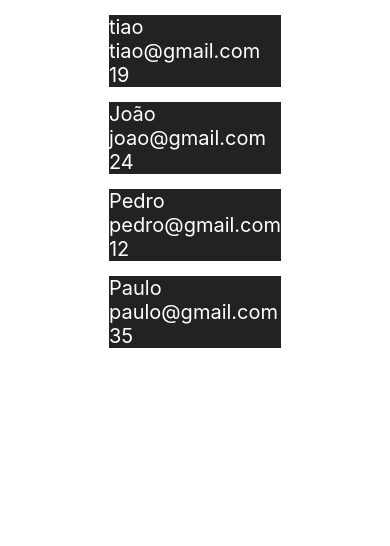
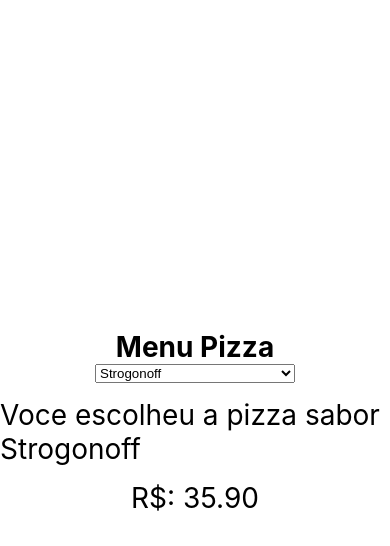
Before and after one commit to mateus-tiao-clear/React-Native-Fundamentals, a React Native app: screen / in a window 390 px wide. Shown: the top 546 px of the page. Built offline with nearby package versions, Linux system fonts and the light colour scheme.

Commit message:
feat: Picker

```diff
--- a/App.jsx
+++ b/App.jsx
@@ -1,45 +1,52 @@
 import { useState } from 'react';
-import { StyleSheet, FlatList, View, Text } from 'react-native';
-import People from './src/components/People';
-
+import { StyleSheet, View, Text } from 'react-native';
+import { Picker } from '@react-native-picker/picker';
 
 export default function App() {
-  const [feed, setFeed] = useState([{
-    id: '1',
-    nome: 'tiao',
-    idade: 19,
-    email: 'tiao@gmail.com'
-  },
-  {
-    id: '2',
-    nome: 'João',
-    idade: 24,
-    email: 'joao@gmail.com'
-  },
-  {
-    id: '3',
-    nome: 'Pedro',
-    idade: 12,
-    email: 'pedro@gmail.com'
-  },
-  {
-    id: '4',
-    nome: 'Paulo',
-    idade: 35,
-    email: 'paulo@gmail.com'
-  }])
+
+  const [pizzas, setPizzas] = useState({
+    index: 0,
+    data: [
+      { key: 0, nome: 'Strogonoff', valor: 35.90 },
+      { key: 1, nome: 'Calabresa', valor: 37.90 },
+      { key: 2, nome: 'Portuguesa', valor: 32.90 }
+    ]
+  })
 
   return (
     <View style={styles.container}>
-      <FlatList keyExtractor={(item) => item.id} data={feed} renderItem={({ item }) => <People data={item} />}></FlatList>
+      <Text style={styles.logo}>Menu Pizza</Text>
+
+      <Picker style={styles.picker} selectedValue={pizzas.index} onValueChange={(itemValue, itemIndex) => setPizzas({
+        ...pizzas,
+        index: itemValue
+      })}>
+        {pizzas.data.map(pizza => {
+          return <Picker.Item key={pizza.key} value={pizza.key} label={pizza.nome} />
+        })}
+
+      </Picker>
+
+      <Text style={styles.pizzas}>Voce escolheu a pizza sabor {pizzas.data[pizzas.index].nome}</Text>
+      <Text style={styles.pizzas}>R$: {pizzas.data[pizzas.index].valor.toFixed(2)}</Text>
     </View>
   );
 }
-
 const styles = StyleSheet.create({
   container: {
     flex: 1,
     alignItems: 'center',
     justifyContent: 'center'
   },
+  logo: {
+    fontSize: 28,
+    fontWeight: 'bold'
+  },
+  pizzas: {
+    fontSize: 28,
+    marginTop: 15
+  },
+  picker: {
+    width: 200
+  }
 });
--- a/package.json
+++ b/package.json
@@ -10,6 +10,7 @@
     "test": "jest"
   },
   "dependencies": {
+    "@react-native-picker/picker": "2.4.0",
     "react": "18.2.0",
     "react-native": "0.71.11"
   },
```
Also changed, not shown: 1 other file (tests, documents, lock files or other folders).
